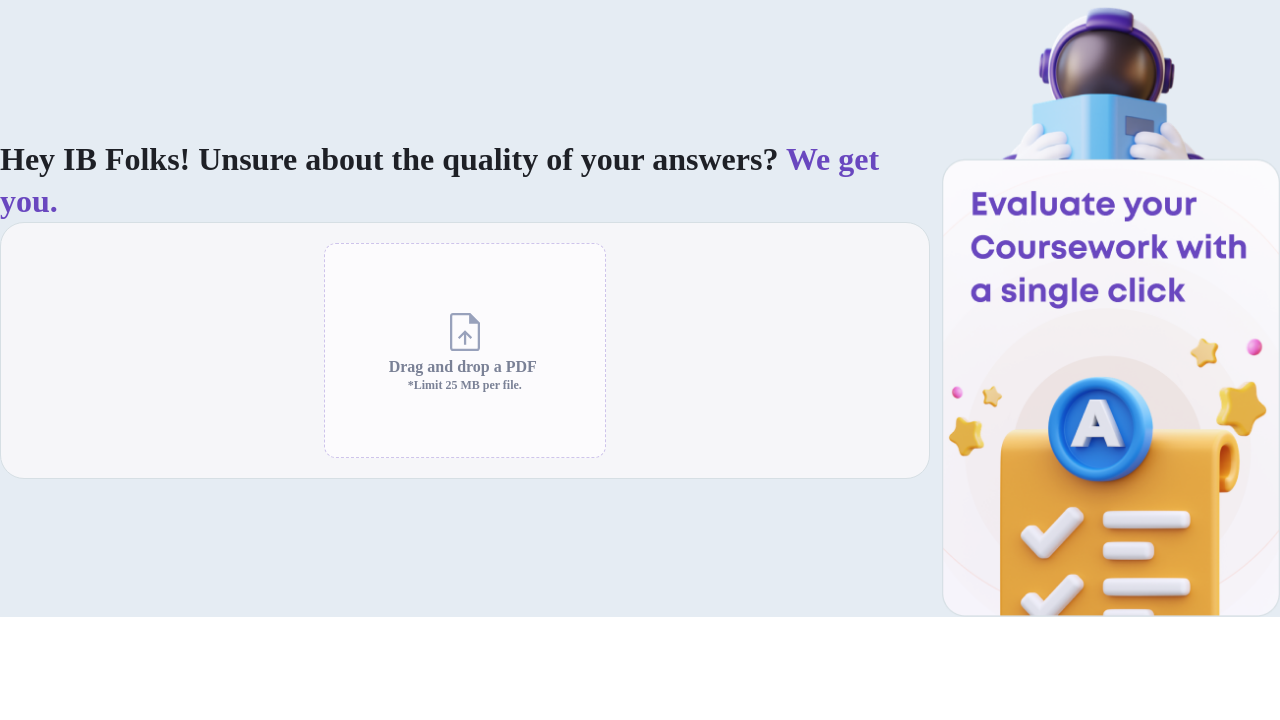
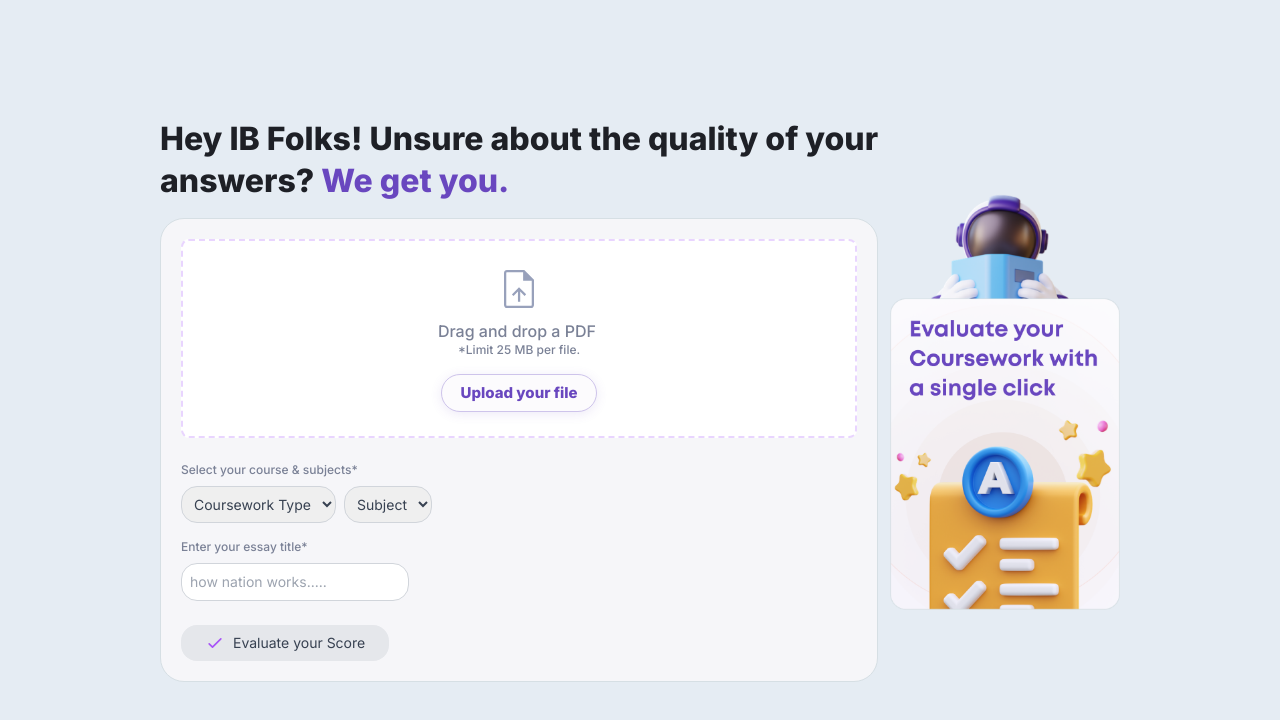
Before and after one commit to SrishtiLodhi/ZuAI-FE, a Next.js app: page / in a window 1280 px wide. Shown: the top 720 px of the page. Built offline with nearby package versions, Linux system fonts and the light colour scheme.

Commit message:
UI updates

```diff
--- a/src/app/globals.css
+++ b/src/app/globals.css
@@ -2,60 +2,70 @@
 @tailwind components;
 @tailwind utilities;
 
-.text{
-font-family: 'Mont';
+body {
+  font-family: "Montserrat", sans-serif;
+}
+
+.text {
   font-style: normal;
   font-weight: 800;
   font-size: 32px;
   line-height: 42px;
-color: #1E2026;
+  color: #1e2026;
 }
 
-.fontColor{
-color: #6947bf;
+.border-radius {
+  border-radius: 1rem;
 }
 
-.card{
+.card {
   box-sizing: border-box;
-display: flex;
-flex-direction: column;
-justify-content: center;
-align-items: center;
   padding: 20px;
   background: rgba(252, 251, 253, 0.72);
   /* Neutrals/200 */
-border: 1px solid #D6DFE4;
+  border: 1px solid #d6dfe4;
   border-radius: 24px;
 }
 
-.upload-container{
+.upload-container {
   box-sizing: border-box;
   display: flex;
   flex-direction: column;
   justify-content: center;
   align-items: center;
   padding: 4rem;
-background: #FCFBFD;
-border: 1px dashed #CEC4EB;
+  background: #fcfbfd;
+  border: 1px dashed #cec4eb;
   border-radius: 12px;
 }
 
-.heading-text{
-font-family: 'Mont';
+.heading-text {
   font-style: normal;
-font-weight: 700;
+  font-weight: 500;
   font-size: 16px;
   line-height: 21px;
-color: #7A8196;
+  color: #7a8196;
 }
 
-.para-text{
-font-family: 'Mont';
+.para-text {
   font-style: normal;
-font-weight: 600;
+  font-weight: 500;
   font-size: 12px;
   line-height: 16px;
-/* identical to box height */
-text-align: center;
-color: #7A8196;
+  color: #7a8196;
 }
+
+.upload-button {
+  box-sizing: border-box;
+  padding: 8px 12px;
+  background: #fcfbfd;
+  border: 1px solid #cec4eb;
+  box-shadow: 0px 2px 12px rgba(105, 71, 191, 0.12);
+  border-radius: 20px;
+  font-style: normal;
+  font-weight: 800;
+  font-size: 15px;
+  line-height: 20px;
+  color: #6947bf;
+  width: 25%;
+}
--- a/src/app/page.js
+++ b/src/app/page.js
@@ -3,7 +3,7 @@
 
 export default function Home() {
   return (
-    <div>
+    <div className="bg-background min-h-screen flex justify-center">
         <HomePage/>
     </div>
   );
--- a/src/app/pages/HomePage.jsx
+++ b/src/app/pages/HomePage.jsx
@@ -1,28 +1,75 @@
-import React from 'react';
-import Image from 'next/image';
+import React from "react";
+import Image from "next/image";
 import frame from "../../../public/assets/home.png";
-import upload from "../../../public/assets/upload.svg"
+import upload from "../../../public/assets/upload.svg";
 
 const HomePage = () => {
-
-    console.log('Image source:', frame);
+  console.log("Image source:", frame);
   return (
-    <div className='bg-background flex justify-center items-center container mx-auto gap-3'>
-        <div className='right-section w-75'>
-            <h1 className='text'>Hey IB Folks! Unsure about the quality of your answers? <span className='text-fontColor'>We get you.</span></h1>
-            <div className='card'>
-<div className='upload-container'>
-<Image src={upload} alt="home" className="" />
-<h3 className='heading-text'>Drag and drop a PDF </h3>
-<p className='para-text'>*Limit 25 MB per file.</p>
+    <div className="flex justify-center items-center container w-3/4 gap-3">
+      <div className="right-section w-75">
+        <h1 className="text mb-4 mb-md-2">
+          Hey IB Folks! Unsure about the quality of your answers?{" "}
+          <span className="text-fontColor">We get you.</span>
+        </h1>
+        <div className="card bg-secondaryBackground">
+          <div className="border-dashed border-2 bg-white border-purple-200 rounded-lg p-6 text-center justify-center flex flex-col items-center">
+            <Image src={upload} alt="home" className="mb-2" />
+            <h3 className="heading-text">Drag and drop a PDF </h3>
+            <p className="para-text mb-4">*Limit 25 MB per file.</p>
+            <button className="upload-button">Upload your file</button>
+          </div>
+          <div className="flex flex-col justify-start">
+            <div class="mt-6 ">
+              <label class="block para-text font-medium text-gray-700">
+                Select your course & subjects*
+              </label>
+              <div class="flex space-x-2 mt-2">
+                <select class="block border border-radius p-2 border-gray-300 text-gray-700 text-sm focus:border-purple-500 focus:ring focus:ring-purple-500 focus:ring-opacity-50">
+                  <option>Coursework Type</option>
+                </select>
+                <select class="block border border-radius p-2 border-gray-300 text-gray-700 text-sm focus:border-purple-500 focus:ring focus:ring-purple-500 focus:ring-opacity-50">
+                  <option>Subject</option>
+                </select>
+              </div>
+            </div>
+            <div class="mt-4">
+              <label class="block para-text font-medium text-gray-700">
+                Enter your essay title*
+              </label>
+              <input
+                type="text"
+                class="block mt-2 border border-gray-300 border-radius p-2 text-gray-700 text-sm placeholder-gray-400 focus:border-purple-500 focus:ring focus:ring-purple-500 focus:ring-opacity-50"
+                placeholder="how nation works....."
+              />
+            </div>
+            <div class="mt-6">
+              <button class="px-6 py-2 border-radius bg-gray-200 text-gray-700 rounded-lg text-sm flex items-center space-x-2">
+                <svg
+                  xmlns="http://www.w3.org/2000/svg"
+                  class="h-5 w-5 text-purple-500"
+                  fill="none"
+                  viewBox="0 0 24 24"
+                  stroke="currentColor"
+                >
+                  <path
+                    stroke-linecap="round"
+                    stroke-linejoin="round"
+                    stroke-width="2"
+                    d="M5 13l4 4L19 7"
+                  />
+                </svg>
+                <span>Evaluate your Score</span>
+              </button>
             </div>
           </div>
         </div>
-        <div className='left-section w-25'>
+      </div>
+      <div className="left-section w-25">
         <Image src={frame} alt="home" className="max-w-full h-auto" />
       </div>
     </div>
-  )
-}
+  );
+};
 
-export default HomePage
+export default HomePage;
--- a/tailwind.config.js
+++ b/tailwind.config.js
@@ -13,6 +13,7 @@
         cta: '#cec4eb',
         button: '#fcfbfd',
         fontColor: '#6947bf',
+        secondaryBackground: '#CEC4EB',
       }
     },
   },
```
Lines whose indentation alone changed are shown as unchanged.
